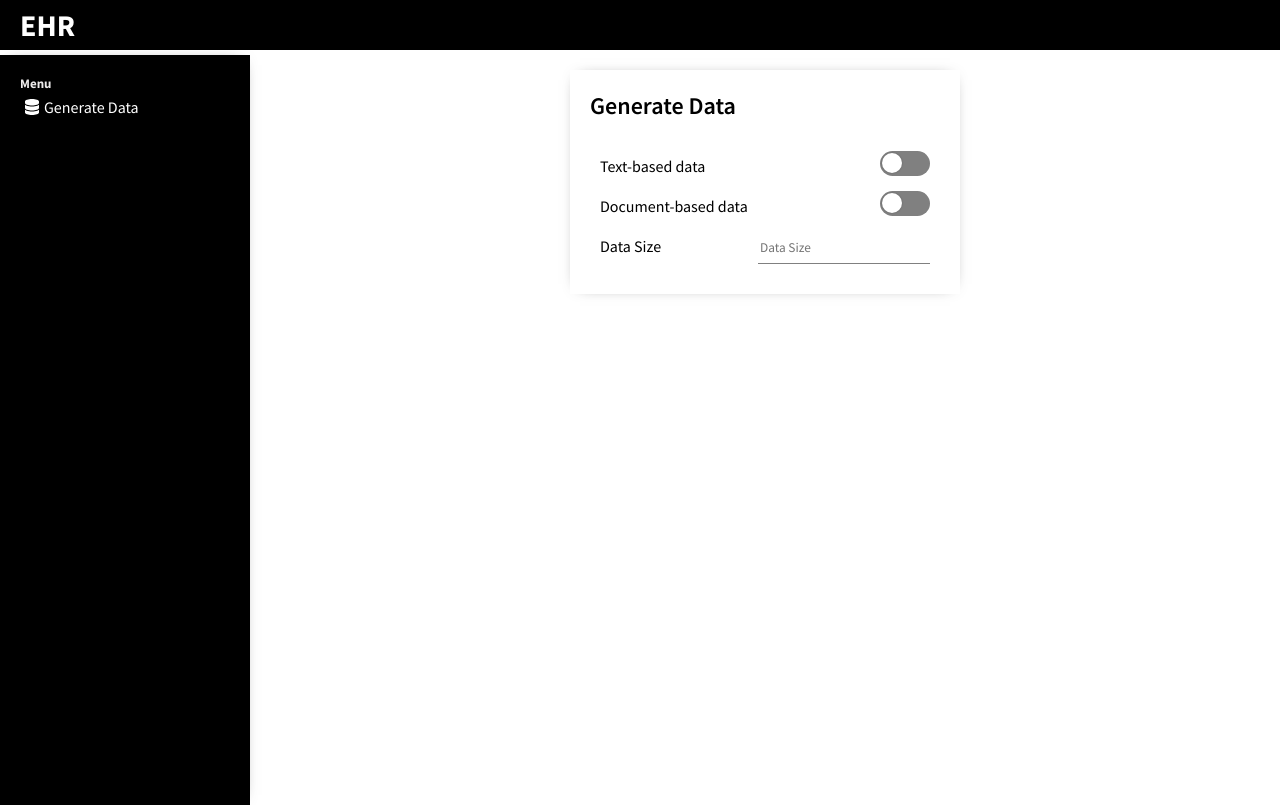
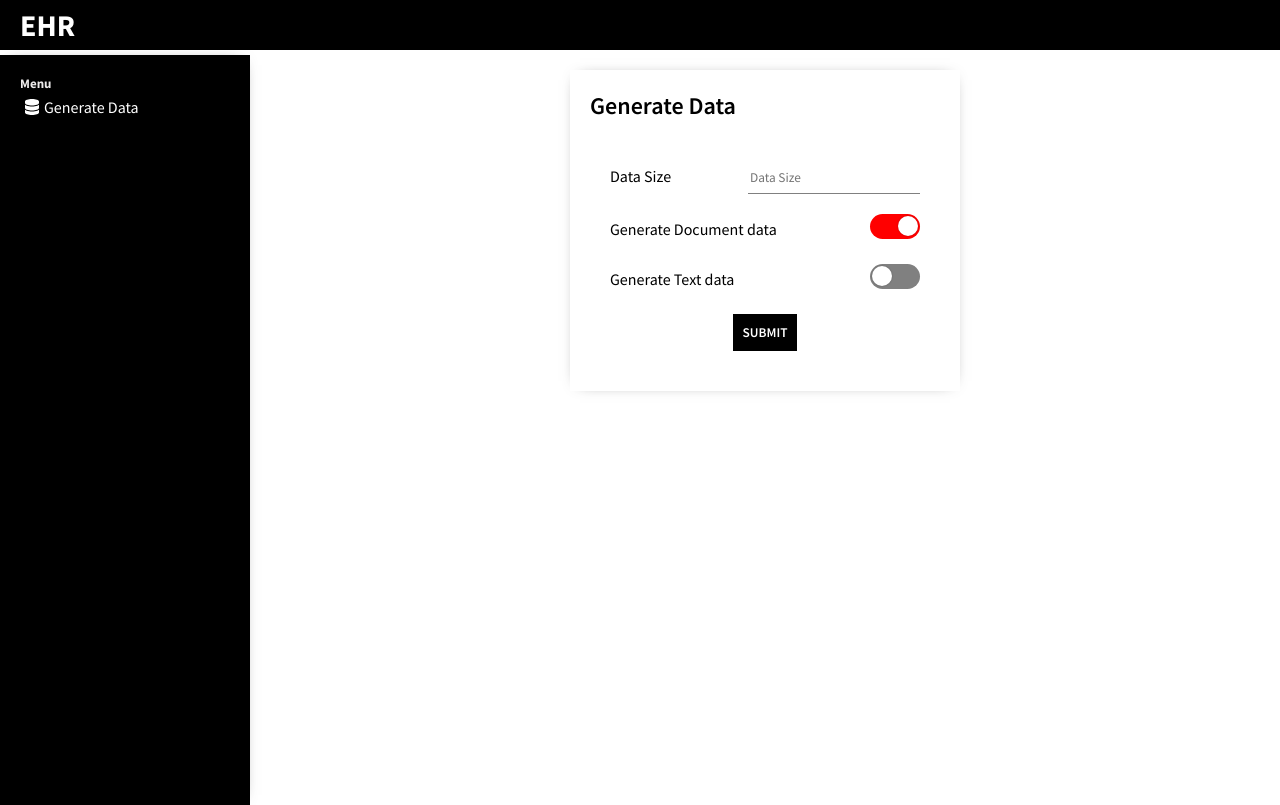
Before and after one commit to Tobi-Akindele/ehr-client-app, a React (Create React App) app: page / in a window 1280 px wide. Built offline with nearby package versions, Linux system fonts and the light colour scheme.

Commit message:
generate data cont'd

```diff
--- a/package.json
+++ b/package.json
@@ -15,7 +15,8 @@
     "react-scripts": "^2.1.3",
     "react-toastify": "^8.2.0",
     "styled-components": "^5.3.5",
-    "web-vitals": "^2.1.4"
+    "web-vitals": "^2.1.4",
+    "yup": "^0.32.11"
   },
   "scripts": {
     "start": "react-scripts start",
@@ -40,5 +41,8 @@
       "last 1 firefox version",
       "last 1 safari version"
     ]
+  },
+  "devDependencies": {
+    "@faker-js/faker": "^7.3.0"
   }
 }
--- a/src/App.css
+++ b/src/App.css
@@ -2,3 +2,8 @@
   text-decoration: none;
   color: inherit;
 }
+
+.error {
+  color: red;
+  font-size: 0.8rem;
+}
--- a/src/components/FormComponents/TextField.js
+++ b/src/components/FormComponents/TextField.js
@@ -4,7 +4,12 @@ import styled from 'styled-components';
 
 const Container = styled.div`
   display: flex;
-  margin: 10px;
+  margin: 20px;
+  flex-direction: column;
+`;
+
+const InputContainer = styled.div`
+  display: flex;
   justify-content: space-between;
 `;
 
@@ -19,11 +24,17 @@ const Input = styled.input`
     props.hasError ? '1px solid red' : '1px solid grey'};
 `;
 
+const ErrorContainer = styled.div`
+  display: flex;
+  flex-direction: row-reverse;
+`;
+
 const TextField = ({ ...props }) => {
   const [field, meta] = useField(props);
 
   return (
     <Container>
+      <InputContainer>
         <Label>{props.label}</Label>
         <Input
           hasError={meta.touched && meta.error ? true : false}
@@ -31,11 +42,14 @@ const TextField = ({ ...props }) => {
           {...props}
           autoComplete='off'
         />
+      </InputContainer>
+      <ErrorContainer>
         <ErrorMessage
           component='InputContainer'
           name={field.name}
           className='error'
         />
+      </ErrorContainer>
     </Container>
   );
 };
--- a/src/components/FormComponents/switch/Switch.js
+++ b/src/components/FormComponents/switch/Switch.js
@@ -4,7 +4,7 @@ import './switch.css';
 
 const Container = styled.div`
   display: flex;
-  margin: 10px;
+  margin: 20px;
   justify-content: space-between;
   width: ${(props) => props.width};
 `;
--- a/src/pages/Dashboard.jsx
+++ b/src/pages/Dashboard.jsx
@@ -1,11 +1,15 @@
+import { faSpinner } from '@fortawesome/free-solid-svg-icons';
+import { FontAwesomeIcon } from '@fortawesome/react-fontawesome';
 import { Form, Formik } from 'formik';
-import React, { useState } from 'react';
-import { ToastContainer } from 'react-toastify';
+import React, { useEffect, useState } from 'react';
+import { toast, ToastContainer } from 'react-toastify';
 import styled from 'styled-components';
 import Switch from '../components/FormComponents/switch/Switch';
 import TextField from '../components/FormComponents/TextField';
 import Sidebar from '../components/Sidebar';
 import Topbar from '../components/Topbar';
+import * as Yup from 'yup';
+import { faker } from '@faker-js/faker';
 
 const Container = styled.div`
   display: flex;
@@ -37,59 +41,170 @@ const GDFormContainer = styled.div`
   margin-top: 20px;
 `;
 
+const ButtonContainer = styled.div`
+  display: flex;
+  justify-content: center;
+  margin: 20px;
+`;
+
+const Button = styled.button`
+  border: none;
+  padding: 10px;
+  background-color: #000000;
+  color: white;
+  font-weight: 600;
+  cursor: pointer;
+  &:disabled {
+    cursor: not-allowed;
+  }
+`;
+
+const DataContainer = styled.div`
+  flex: 4;
+  padding: 20px;
+  -webkit-box-shadow: 0px 0px 15px -10px rgba(0, 0, 0, 0.75);
+  box-shadow: 0px 0px 15px -10px rgba(0, 0, 0, 0.75);
+  margin: auto;
+`;
+
 const Dashboard = () => {
-  const [tbSwitch, setTbSwitch] = useState(false);
-  const [dbSwitch, setDbSwitch] = useState(false);
+  const [isDoc, setIsDoc] = useState(true);
+  const [generating, setGenerating] = useState(false);
+  const [selectedRows, setSelectedRows] = useState([]);
+  const [records, setRecords] = useState([]);
+
+  useEffect(() => {
+    const records = JSON.parse(localStorage.getItem('EHR_records'));
+    if (records) {
+      setRecords(records);
+    }
+  }, []);
+
+  const generateData = (dataSize, isDoc) => {
+    const records = [];
+
+    if (!isDoc) {
+      for (let id = 1; id <= dataSize; id++) {
+        let firstName = faker.name.firstName();
+        let lastName = faker.name.lastName();
+        let message = faker.lorem.sentences();
+
+        records.push({
+          id: id,
+          firstName: firstName,
+          lastName: lastName,
+          data: message,
+        });
+      }
+      localStorage.setItem('EHR_records', JSON.stringify(records));
+      setRecords(records);
+    }
+    setGenerating(false);
+  };
+
+  const columns = [
+    {
+      field: 'id',
+      headerName: 'ID',
+      width: 210,
+    },
+    {
+      field: 'name',
+      headerName: 'Name',
+      width: 210,
+      renderCell: (param) => {
+        return (
+          <span>
+            {param.firstName} {param.lastName.toUpperCase()}
+          </span>
+        );
+      },
+    },
+    {
+      field: 'data',
+      headerName: 'Data',
+      width: 250,
+    },
+    {
+      field: 'action',
+      headerName: 'Actions',
+      width: 250,
+    },
+  ];
+
+  const validate = Yup.object({
+    dataSize: Yup.number()
+      .integer()
+      .min(1)
+      .required('required'),
+  });
+
   return (
     <>
       <Topbar />
       <Container>
-        <ToastContainer
-          position='top-center'
-          autoClose={2000}
-          hideProgressBar={false}
-          newestOnTop={true}
-          closeOnClick
-          rtl={false}
-          pauseOnFocusLoss
-          draggable
-          pauseOnHover
-        />
         <Sidebar />
         <Wrapper>
+          {records ? (
             <GDContainer>
               <GDTitle>Generate Data</GDTitle>
               <GDFormContainer>
-              <Formik>
+                <Formik
+                  initialValues={{
+                    dataSize: '',
+                  }}
+                  validationSchema={validate}
+                  onSubmit={(values, { resetForm }) => {
+                    setGenerating(true);
+                    generateData(values.dataSize, isDoc);
+                    resetForm({});
+                  }}
+                >
                   {(formik) => (
                     <Form>
-                    <Switch
-                      type='checkbox'
-                      id='tb-switch'
-                      label='Text-based data'
-                      isOn={tbSwitch}
-                      handleToggle={() => setTbSwitch(!tbSwitch)}
-                    />
-
-                    <Switch
-                      type='checkbox'
-                      id='db-switch'
-                      label='Document-based data'
-                      isOn={dbSwitch}
-                      handleToggle={() => setDbSwitch(!dbSwitch)}
-                    />
-
                       <TextField
                         name='dataSize'
                         type='number'
                         placeholder='Data Size'
                         label='Data Size'
                       />
+
+                      <Switch
+                        type='checkbox'
+                        id='dbSwitch'
+                        label='Generate Document data'
+                        isOn={isDoc}
+                        handleToggle={() => setIsDoc(!isDoc)}
+                      />
+                      <Switch
+                        type='checkbox'
+                        id='tbSwitch'
+                        label='Generate Text data'
+                        isOn={!isDoc}
+                        handleToggle={() => setIsDoc(!isDoc)}
+                      />
+
+                      <ButtonContainer>
+                        <Button
+                          type='submit'
+                          disabled={
+                            !formik.dirty || !formik.isValid || generating
+                          }
+                        >
+                          SUBMIT{' '}
+                          {generating && (
+                            <FontAwesomeIcon icon={faSpinner} spin />
+                          )}
+                        </Button>
+                      </ButtonContainer>
                     </Form>
                   )}
                 </Formik>
               </GDFormContainer>
             </GDContainer>
+          ) : (
+            <DataContainer></DataContainer>
+          )}
         </Wrapper>
       </Container>
     </>
```
Also changed, not shown: 1 other file (tests, documents, lock files or other folders). Lines whose indentation alone changed are shown as unchanged.
